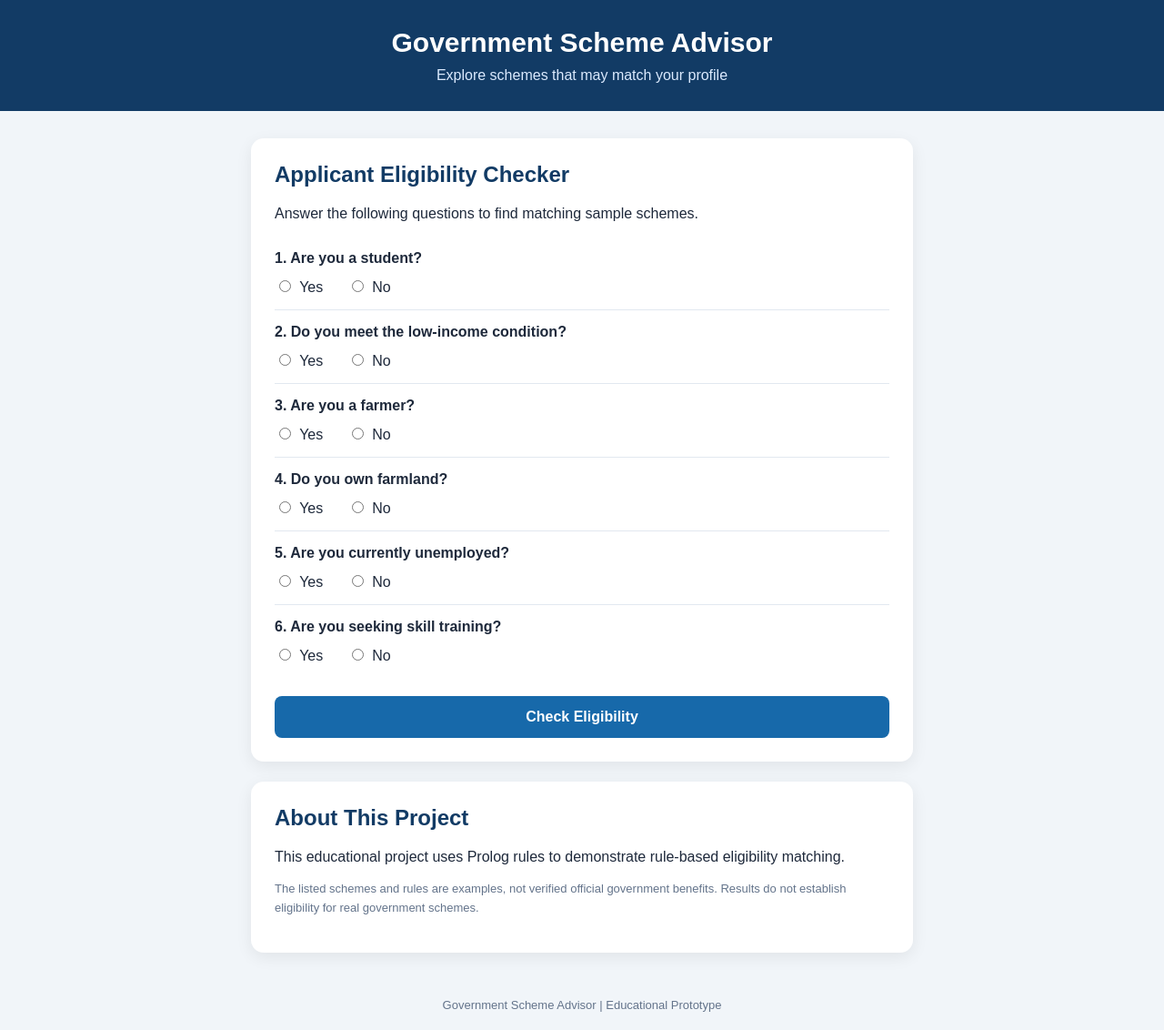
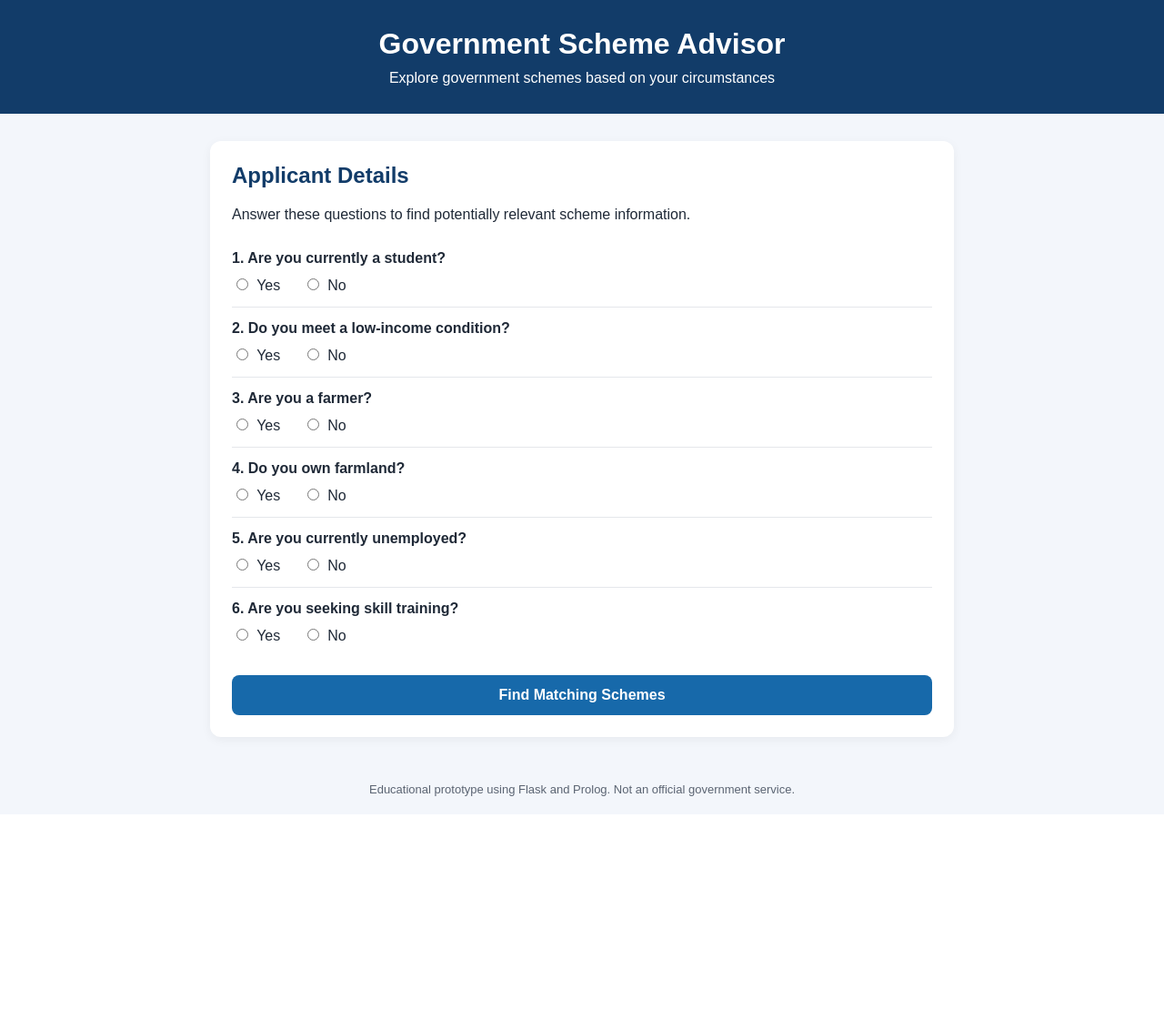
Before and after one commit to PainiDeviSravani/Government-Scheme-Advisor, a Flask app: page / in a window 1280 px wide. Shown: the whole page at 91% size. After the commit the page ends 875 px from the top, so only its background shows below. Run offline with Flask 3, Linux system fonts and the light colour scheme.

Commit message:
Update index.html

```diff
--- a/templates/index.html
+++ b/templates/index.html
@@ -5,225 +5,212 @@
     <meta charset="UTF-8">
     <meta name="viewport" content="width=device-width, initial-scale=1.0">
     <title>Government Scheme Advisor</title>
-
     <style>
-        * {
-            box-sizing: border-box;
-        }
+        * { box-sizing: border-box; }
 
         body {
             margin: 0;
             font-family: Arial, sans-serif;
-            background: #f1f5f9;
-            color: #1e293b;
+            background: #f3f6fb;
+            color: #1f2937;
         }
 
         header {
-            background: #123b65;
+            background: #123c69;
             color: white;
+            padding: 30px 20px;
             text-align: center;
-            padding: 30px 15px;
         }
 
-        header h1 {
-            margin: 0 0 10px;
-            font-size: 30px;
-        }
+        header h1 { margin: 0 0 10px; }
+        header p { margin: 0; }
 
-        header p {
-            margin: 0;
-            color: #dbeafe;
-        }
-
-        .container {
-            max-width: 760px;
+        main {
+            max-width: 850px;
             margin: 30px auto;
             padding: 0 16px;
         }
 
-        .card {
+        .panel {
             background: white;
-            padding: 26px;
-            border-radius: 14px;
-            box-shadow: 0 5px 18px rgba(0, 0, 0, 0.07);
+            padding: 24px;
+            border-radius: 12px;
             margin-bottom: 22px;
+            box-shadow: 0 3px 12px #0000000d;
         }
 
-        h2 {
-            margin-top: 0;
-            color: #123b65;
+        h2 { margin-top: 0; color: #123c69; }
+
+        .question {
+            padding: 14px 0;
+            border-bottom: 1px solid #e5e7eb;
         }
 
-        .question {
-            padding: 15px 0;
-            border-bottom: 1px solid #e2e8f0;
+        .question:last-of-type { border-bottom: none; }
+
+        .question p {
+            margin: 0 0 10px;
+            font-weight: bold;
         }
 
-        .question:last-of-type {
-            border-bottom: none;
-        }
+        label { margin-right: 20px; }
 
-        .question p {
+        input[type="radio"] { margin-right: 5px; }
+
+        button {
+            margin-top: 20px;
+            width: 100%;
+            padding: 13px;
+            border: none;
+            border-radius: 8px;
+            background: #1769aa;
+            color: white;
+            font-size: 16px;
             font-weight: bold;
-            margin: 0 0 12px;
-        }
-
-        label {
-            margin-right: 22px;
             cursor: pointer;
         }
 
-        input[type="radio"] {
-            accent-color: #1769aa;
-            margin-right: 5px;
+        button:hover { background: #0f4f83; }
+
+        .scheme {
+            border: 1px solid #dbe4ef;
+            border-radius: 10px;
+            padding: 18px;
+            margin: 14px 0;
         }
 
-        button {
-            width: 100%;
-            padding: 14px;
-            background: #1769aa;
-            color: white;
-            border: none;
-            border-radius: 8px;
-            font-size: 16px;
-            font-weight: bold;
-            cursor: pointer;
-            margin-top: 20px;
+        .scheme h3 { margin-top: 0; }
+
+        .tag {
+            display: inline-block;
+            background: #e8f1fb;
+            color: #123c69;
+            border-radius: 20px;
+            padding: 5px 10px;
+            margin: 3px 5px 8px 0;
+            font-size: 13px;
         }
 
-        button:hover {
-            background: #104e82;
+        .scheme a {
+            display: inline-block;
+            margin-top: 8px;
+            color: #075ca8;
+            font-weight: bold;
         }
 
-        .result {
-            background: #eff6ff;
-            border-left: 5px solid #1769aa;
-            padding: 16px;
-            margin: 12px 0;
-            border-radius: 6px;
+        .notice {
+            background: #fff7df;
+            border-left: 4px solid #d69e00;
+            padding: 12px;
+            border-radius: 5px;
+            line-height: 1.5;
         }
 
         .error {
-            color: #b91c1c;
-            background: #fef2f2;
+            color: #9b1c1c;
+            background: #fee2e2;
             padding: 12px;
             border-radius: 6px;
-        }
-
-        .note {
-            color: #64748b;
-            font-size: 13px;
-            line-height: 1.6;
         }
 
         footer {
             text-align: center;
             padding: 20px;
-            color: #64748b;
+            color: #5b6472;
             font-size: 13px;
-        }
-
-        @media (max-width: 500px) {
-            .card {
-                padding: 18px;
-            }
-
-            header h1 {
-                font-size: 24px;
-            }
-
-            label {
-                display: inline-block;
-                margin-bottom: 8px;
-            }
         }
     </style>
 </head>
+<body>
 
-<body>
 <header>
     <h1>Government Scheme Advisor</h1>
-        <p>Explore schemes that may match your profile</p>
+    <p>Explore government schemes based on your circumstances</p>
 </header>
 
-    <main class="container">
-        <section class="card">
-            <h2>Applicant Eligibility Checker</h2>
-            <p>Answer the following questions to find matching sample schemes.</p>
+<main>
+    <section class="panel">
+        <h2>Applicant Details</h2>
+        <p>Answer these questions to find potentially relevant scheme information.</p>
 
         <form method="POST" action="/">
             {% set questions = [
-                    ("student", "Are you a student?"),
-                    ("low_income", "Do you meet the low-income condition?"),
-                    ("farmer", "Are you a farmer?"),
-                    ("owns_farmland", "Do you own farmland?"),
-                    ("unemployed", "Are you currently unemployed?"),
-                    ("seeking_skill_training", "Are you seeking skill training?")
+                ('student', 'Are you currently a student?'),
+                ('low_income', 'Do you meet a low-income condition?'),
+                ('farmer', 'Are you a farmer?'),
+                ('owns_farmland', 'Do you own farmland?'),
+                ('unemployed', 'Are you currently unemployed?'),
+                ('seeking_skill_training', 'Are you seeking skill training?')
             ] %}
 
             {% for field, question in questions %}
             <div class="question">
                 <p>{{ loop.index }}. {{ question }}</p>
-
                 <label>
-                        <input type="radio" name="{{ field }}"
-                               value="yes" required>
+                    <input type="radio" name="{{ field }}" value="yes" required>
                     Yes
                 </label>
-
                 <label>
-                        <input type="radio" name="{{ field }}"
-                               value="no" required>
+                    <input type="radio" name="{{ field }}" value="no" required>
                     No
                 </label>
             </div>
             {% endfor %}
 
-                <button type="submit">Check Eligibility</button>
+            <button type="submit">Find Matching Schemes</button>
         </form>
     </section>
 
     {% if error %}
-        <section class="card">
-            <h2>Unable to Check Eligibility</h2>
+    <section class="panel">
+        <h2>Unable to Check Schemes</h2>
         <p class="error">{{ error }}</p>
     </section>
     {% endif %}
 
     {% if checked and not error %}
-        <section class="card">
-            <h2>Eligibility Results</h2>
+    <section class="panel">
+        <h2>Potential Matches</h2>
+
+        <p>
+            These results are preliminary matches based on your answers.
+            They are not an official eligibility decision.
+        </p>
 
         {% if matches %}
-                <p>These sample schemes match the answers you provided:</p>
-
             {% for scheme in matches %}
-                <div class="result">
-                    <strong>{{ scheme }}</strong>
-                </div>
+            <article class="scheme">
+                <h3>{{ scheme.name }}</h3>
+                <span class="tag">{{ scheme.category }}</span>
+                <span class="tag">{{ scheme.government }}</span>
+                <br>
+                <a href="{{ scheme.url }}" target="_blank"
+                   rel="noopener noreferrer">
+                    Visit Official Information Page ↗
+                </a>
+            </article>
             {% endfor %}
         {% else %}
-                <p>No matching sample schemes were found for your answers.</p>
+            <p>No potential matches were found using the current rules.</p>
+            <p>You can still browse official scheme portals for other options.</p>
+            <a href="https://www.myscheme.gov.in/"
+               target="_blank" rel="noopener noreferrer">
+                Browse myScheme Government Portal ↗
+            </a>
         {% endif %}
+
+        <div class="notice">
+            <strong>Important:</strong> A match does not confirm eligibility.
+            Scheme-specific conditions, exclusions, documents, deadlines,
+            and current availability must be checked on the official website.
+        </div>
     </section>
     {% endif %}
-
-        <section class="card">
-            <h2>About This Project</h2>
-            <p>
-                This educational project uses Prolog rules to demonstrate
-                rule-based eligibility matching.
-            </p>
-            <p class="note">
-                The listed schemes and rules are examples, not verified
-                official government benefits. Results do not establish
-                eligibility for real government schemes.
-            </p>
-        </section>
 </main>
 
 <footer>
-        Government Scheme Advisor | Educational Prototype
+    Educational prototype using Flask and Prolog. Not an official government service.
 </footer>
+
 </body>
 </html>
```
Lines whose indentation alone changed are shown as unchanged.
